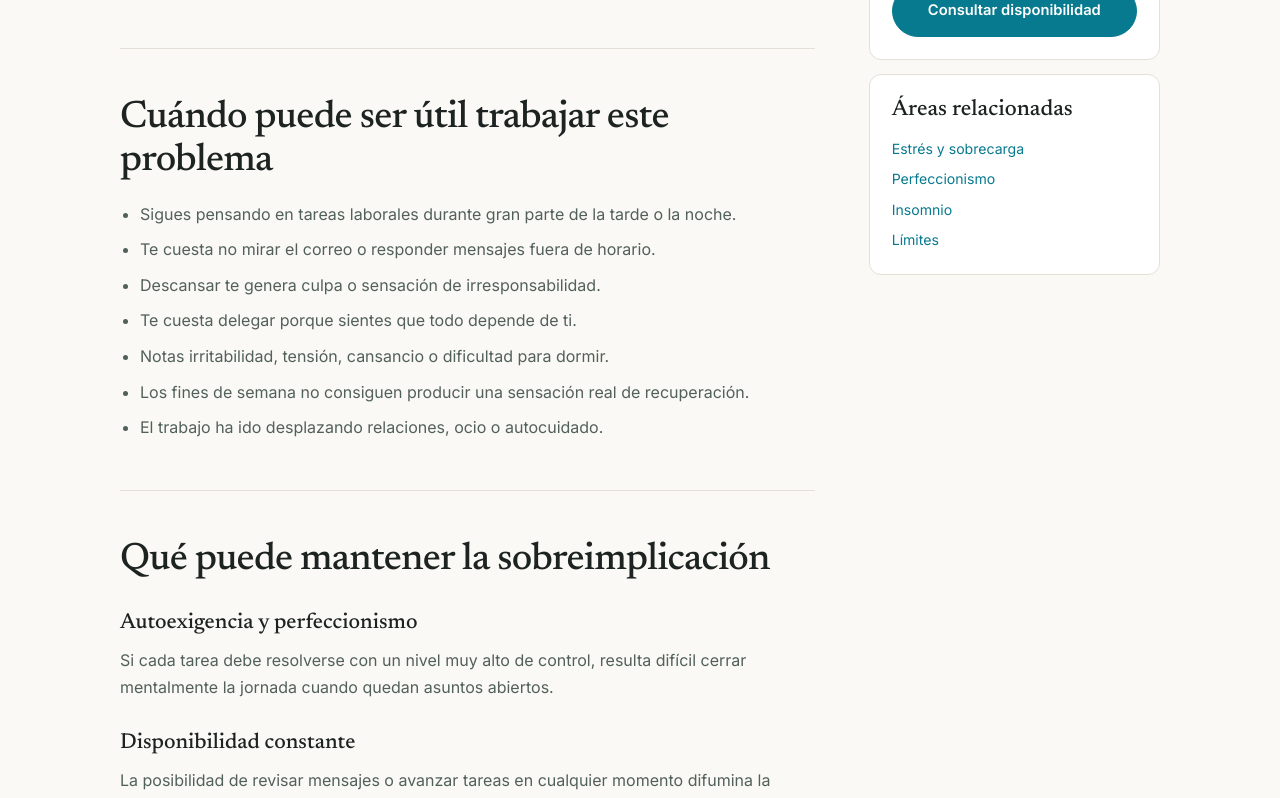
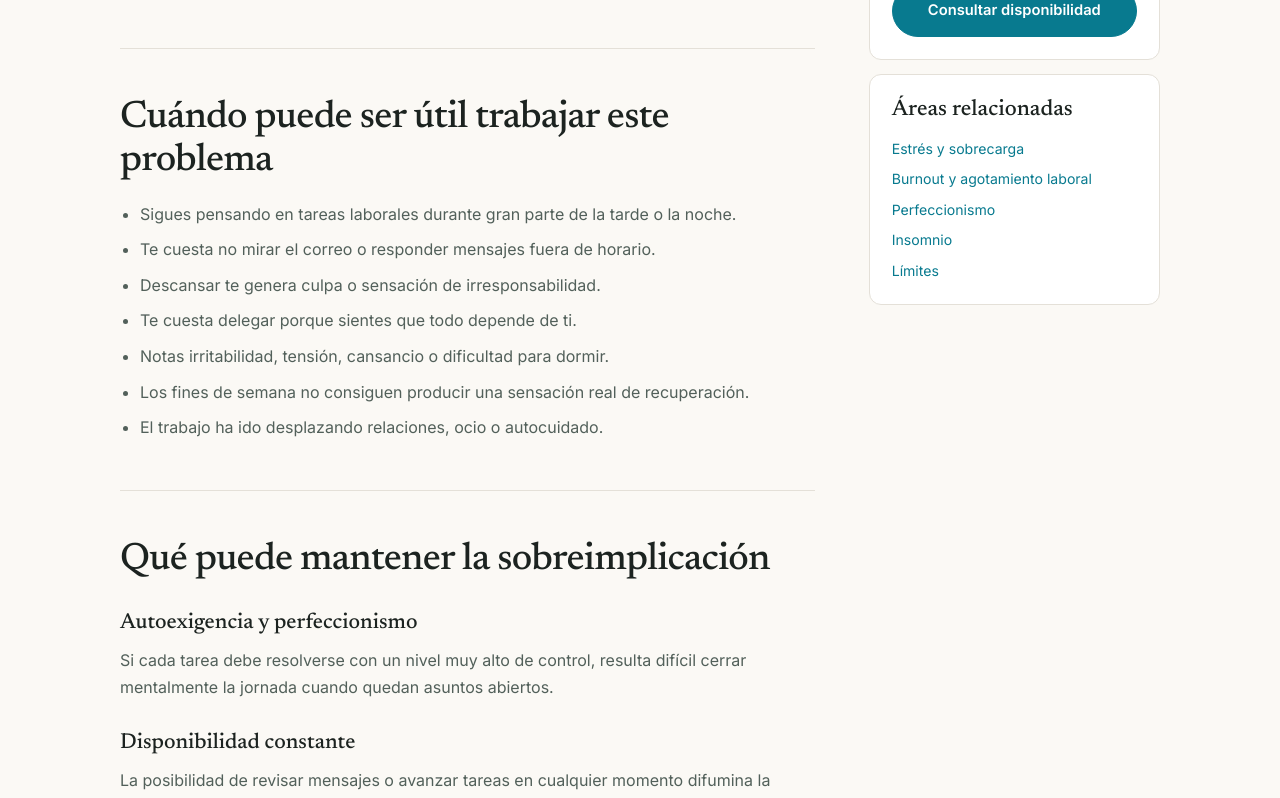
Before and after one commit to carolinasanchezgirona/Portfolio-Carolina, a Next.js app: page /dificultad-para-desconectar-del-trabajo in a window 1280 px wide. Shown: the part 920-1718 px from the top of the page. Built offline with nearby package versions, Linux system fonts and the light colour scheme.

Commit message:
SEO: link burnout page

```diff
--- a/app/dificultad-para-desconectar-del-trabajo/page.tsx
+++ b/app/dificultad-para-desconectar-del-trabajo/page.tsx
@@ -47,7 +47,8 @@ export default function WorkDisconnectionPage() {
         </article>
         <aside className="seo-sidebar" aria-label="Información práctica">
           <div className="seo-card"><h2>Sesión de psicología</h2><ul className="seo-facts"><li><span>Duración</span><strong>60 minutos</strong></li><li><span>Tarifa</span><strong>60 €</strong></li><li><span>Modalidad</span><strong>Presencial y online</strong></li><li><span>Pacientes</span><strong>Adultos</strong></li></ul><a className="editorial-btn editorial-btn-primary" href="/cita/">Consultar disponibilidad</a></div>
-          <div className="seo-card"><h3>Áreas relacionadas</h3><div className="seo-related"><a href="/estres-y-sobrecarga/">Estrés y sobrecarga</a><a href="/perfeccionismo-y-autoexigencia/">Perfeccionismo</a><a href="/insomnio-y-dificultades-para-dormir/">Insomnio</a><a href="/limites-y-relaciones-dificiles/">Límites</a></div></div>
+          <div className="seo-card"><h3>Áreas relacionadas</h3><div className="seo-related"><a href="/estres-y-sobrecarga/">Estrés y sobrecarga</a>
+              <a href="/burnout-y-agotamiento-laboral/">Burnout y agotamiento laboral</a><a href="/perfeccionismo-y-autoexigencia/">Perfeccionismo</a><a href="/insomnio-y-dificultades-para-dormir/">Insomnio</a><a href="/limites-y-relaciones-dificiles/">Límites</a></div></div>
         </aside>
       </div>
       <section className="editorial-section seo-authority"><div className="editorial-wrap seo-authority-grid"><div><p className="editorial-section-eyebrow">Profesional responsable</p><h2>Carolina Sánchez Girona</h2><p className="editorial-role">Psicóloga General Sanitaria · Neuropsicóloga</p></div><div className="seo-authority-copy"><p>Trabajo con adultos en estrés, sobrecarga, autoexigencia, límites y dificultades para desconectar del trabajo desde una formulación clínica individualizada.</p><div className="seo-authority-links"><a href="/sobre-mi/">Conocer mi trayectoria profesional →</a><a href="/psicologia/">Ver Psicología General Sanitaria →</a></div></div></div></section>
```
